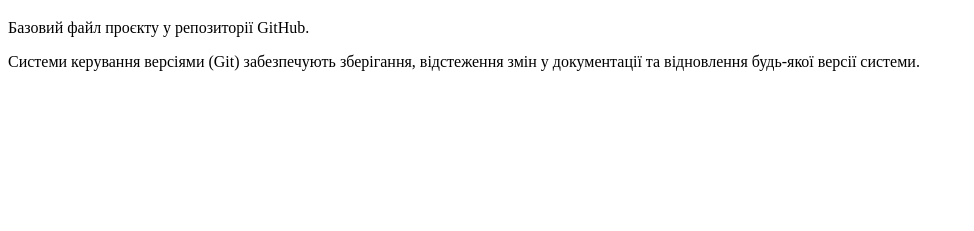
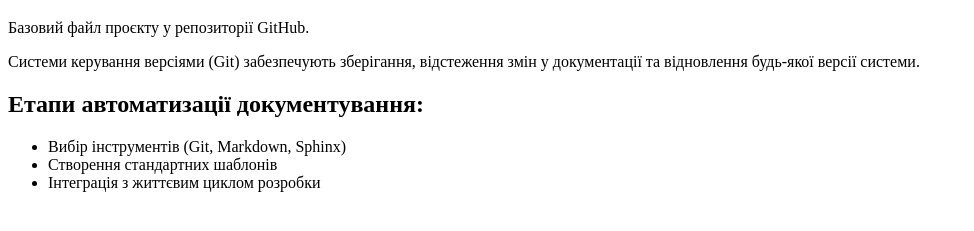
Before and after one commit to darunarysina/lab4-git-web, a plain HTML site: page index.html in a window 1280 px wide. Shown: the part 61-292 px from the top of the page, without its empty margins (0-974 px from the left). Drawn offline with Linux system fonts and the light colour scheme.

Commit message:
Update page content with documentation stages

```diff
--- a/index.html
+++ b/index.html
@@ -10,3 +10,9 @@
 </body>
 </html>
 <p>Системи керування версіями (Git) забезпечують зберігання, відстеження змін у документації та відновлення будь-якої версії системи.</p>
+<h2>Етапи автоматизації документування:</h2>
+    <ul>
+        <li>Вибір інструментів (Git, Markdown, Sphinx)</li>
+        <li>Створення стандартних шаблонів</li>
+        <li>Інтеграція з життєвим циклом розробки</li>
+    </ul>
```
